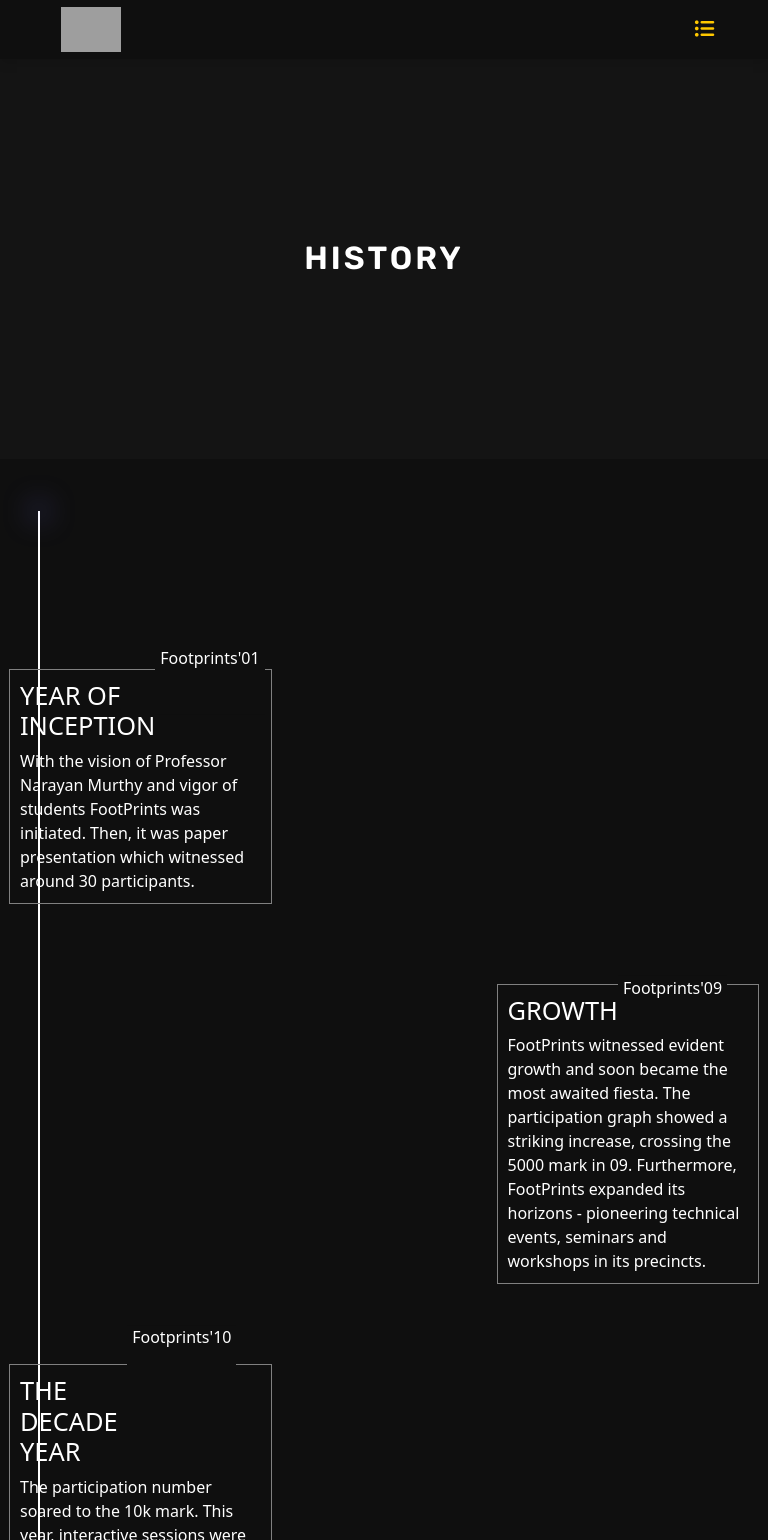
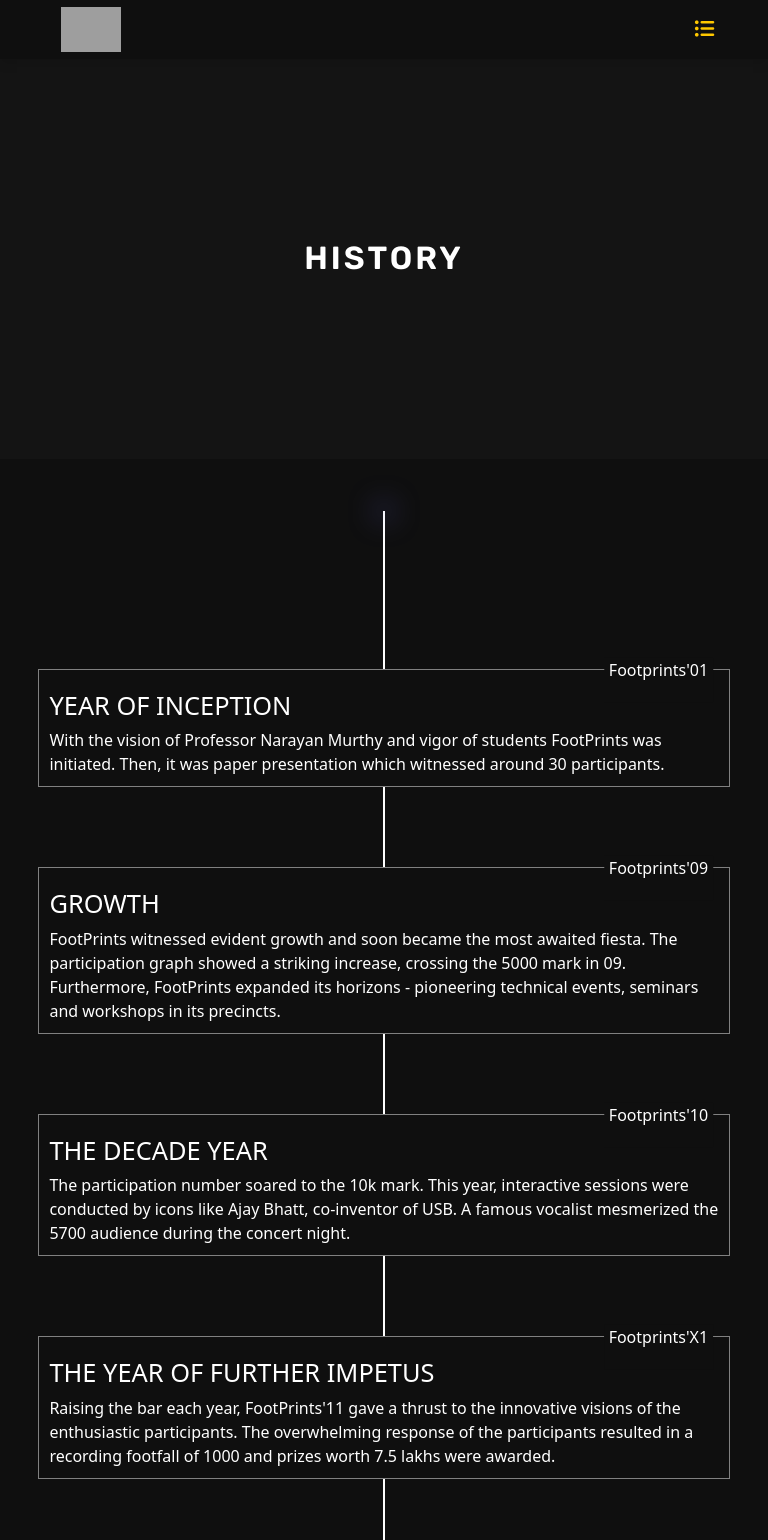
Before and after one commit to bob09122407/Footprints-24, a React (Vite) app: page /history in a window 768 px wide. Shown: the top 1540 px of the page. Built offline with nearby package versions, Linux system fonts and the light colour scheme; grey boxes are pictures that could not be loaded.

Commit message:
timeline made responsive

```diff
--- a/src/components/HistoryPage/HistoryPage.css
+++ b/src/components/HistoryPage/HistoryPage.css
@@ -57,6 +57,7 @@
     }
 
 }
+
 #history_heading{
   border-bottom: none;
   font-weight: 600;
@@ -68,6 +69,8 @@
 .ag-format-container {
   width: 90%;
   margin: 0 auto;
+  display: flex;
+  justify-content: center;
 
   position: relative;
 }
@@ -88,15 +91,25 @@
 
 .timeline-header{
   display: flex;
+  position: relative;
+}
+
+.timeline-heading{
+  position: relative;
+  min-width: 100%;
+  z-index: 10;
+  margin-top: 10px;
 }
 
 .timeline-header .timeline-year{
+  height: 45px;
   display: inline-block;
   margin-left: auto;
   margin-right: 10%;
-  transform: translateY(-50%);
+  position: relative;
+  transform: translate(-105%,-50%);
   background-color: #0f0f0f;
-  z-index: 10;
+  z-index: 1;
   padding: 0px 5px;
 }
 
@@ -105,13 +118,15 @@
   display: flex;
   align-items: center;
   position: relative;
-  gap: 3px;
 }
 
 .main-content{
   padding: 10px 10px;
   max-width: calc(70%);
   border: 1px solid gray;
+  z-index: 20;
+  background-color: #0f0f0f;
+  position: relative;
 }
 
 .branch{
@@ -120,8 +135,10 @@
   /* border-top-left-radius: 100%; */
 }
 
+
 .branch{
   position: absolute;
+  z-index: 1;
 }
 
 .timeline-item:nth-child(odd) > div .branch{
@@ -151,6 +168,10 @@
 
 .timeline-item path.path-animate{
   stroke-dasharray:252;
+}
+
+.branch{
+  transform: scale(0.5,0.5);
 }
 
 
@@ -415,9 +436,9 @@
 }
 
 @media only screen and (max-width: 979px) {
-  .ag-timeline_line {
+  /* .ag-timeline_line {
     left: 30px;
-  }
+  } */
 
   .ag-timeline_item:nth-child(2n) {
     text-align: left;
@@ -473,7 +494,7 @@
 
 @media only screen and (max-width: 767px) {
   .ag-format-container {
-    width: 96%;
+    /* width: 96%; */
   }
 
   .ag-timeline-card_img {
@@ -499,17 +520,39 @@
 @media only screen and (max-width: 479px) {}
 
 @media (min-width: 768px) and (max-width: 979px) {
-  .ag-format-container {
-    width: 750px;
-  }
+
 
 }
 
 @media (min-width: 980px) and (max-width: 1161px) {
-  .ag-format-container {
-    width: 960px;
-  }
+
 
 }
 
+@media (max-width:1000px) {
+    .branch{
+      display: none;
+    }
+
+
+    .timeline-item > div{
+      width: 100%;
+      justify-content: center;
+    }
+
+
+
+    .main-content{
+      max-width: calc(100%);
+    }
+
+
+}
+
+@media (min-width:1500px){
+    .js-timeline{
+      max-width: 1500px;
+    }
+}
+
 /* added by abdeali */
--- a/src/components/RollingSquare/RollingSquare.jsx
+++ b/src/components/RollingSquare/RollingSquare.jsx
@@ -492,6 +492,7 @@ export default function RollingSquare() {
         </ul>
       </div>
       <div className="webgl-canvas">
+        Hello
         <canvas id="webgl-canvas" className="webgl-canvas__body"></canvas>
       </div>
 
```
